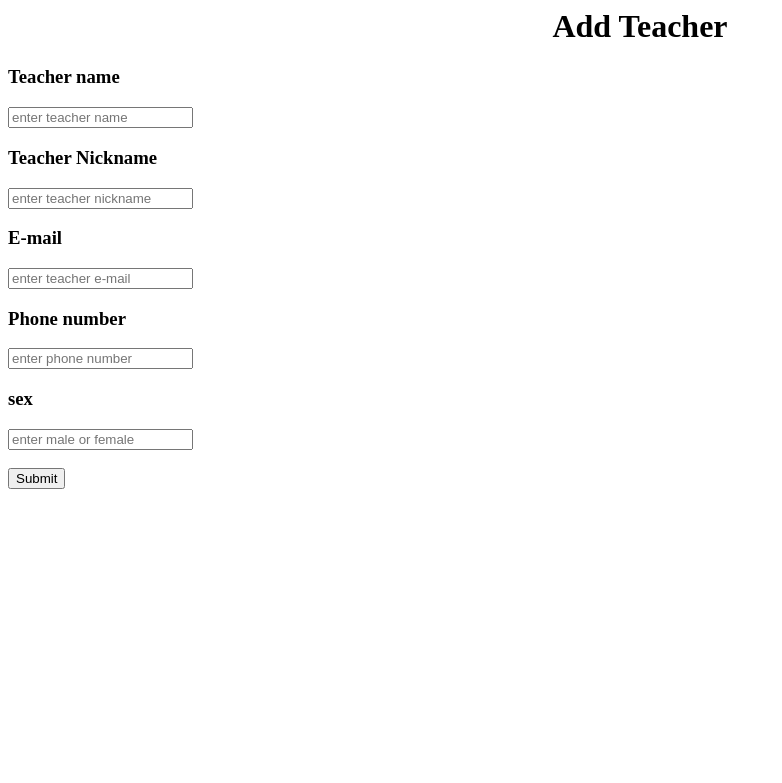
After one commit to thanedpon/DatabaseProject, a Django app: page /addTeacher/ in a window 1280 px wide. The commit adds this page. Shown: the top 783 px of the page, without its empty margins (0-782 px from the left). Run offline with Django 3.2, Linux system fonts and the light colour scheme.

Commit message:
Create Add Course and Teacher

```diff
--- a/Awasomwapp/urls.py
+++ b/Awasomwapp/urls.py
@@ -24,5 +24,8 @@ urlpatterns = [
     path('student/detail/<int:item_id>', views.detail_page_student),
     path('teacher/detail/<int:item_id>', views.detail_page_teacher),
     path('signin', views.sign_in),
-    path('addData/', views.addData)
+    path('addData/', views.addData),
+    path('addStudent/', views.addStudent),
+    path('addTeacher/', views.addTeacher),
+    path('addCourse/',views.addCourse),
 ]
--- /dev/null
+++ b/MusicSchool/Templates/addTeacher.html
@@ -0,0 +1,23 @@
+<html>
+    <head>
+        <title>Add Teacher</title>
+        <center><h1>Add Teacher</h1></center>
+    </head>
+    <body>
+         <form method="POST">
+                <h3>Teacher name</h3>
+                <input name="t_name" placeholder="enter teacher name">
+                <h3>Teacher Nickname</h3>
+                <input name="t_nickname" placeholder="enter teacher nickname">
+                <h3>E-mail</h3>
+                <input name="t_email" placeholder="enter teacher e-mail">
+                <h3>Phone number</h3>
+                <input name="t_pnum" placeholder="enter phone number">
+                <h3>sex</h3>
+                <input name="t_sex" placeholder="enter male or female">
+                <br>                    <br>
+                <input type="submit" name="enter">
+                {% csrf_token %}
+        </form>
+    </body>
+</html>
--- a/MusicSchool/views.py
+++ b/MusicSchool/views.py
@@ -51,6 +51,8 @@ def sign_in(request):
     return render(request, 'signin.html', context)
 
 def addData(request):
+        return render(request, 'addData.html')
+def addStudent(request):
         if request.method == 'POST':
                 add_student = Student(Sname=request.POST.get('s_name',''),
                 Snickname=request.POST.get('s_nickname',''),
@@ -59,4 +61,24 @@ def addData(request):
                 Ssex=request.POST.get('s_sex',''))
                 add_student.save()
                 return redirect('http://localhost:8000/')
-        return render(request, 'addData.html')
+        return render(request, 'addStudent.html')
+
+def addTeacher(request):
+        if request.method == 'POST':
+                add_teacher = Teacher(Tname=request.POST.get('s_name',''),
+                Tnickname=request.POST.get('t_nickname',''),
+                Temail=request.POST.get('t_email',''),
+                Ttel=request.POST.get('t_pnum',''),
+                Tsex=request.POST.get('t_sex',''))
+                add_teacher.save()
+                return redirect('http://localhost:8000/')
+        return render(request, 'addTeacher.html')
+
+def addCourse(request):
+        if request.method == 'POST':
+                add_course = Course(Cname=request.POST.get('c_name',''),
+                Hours=request.POST.get('h',''),
+                Price=request.POST.get('p',''))
+                add_course.save()
+                return redirect('http://localhost:8000/')
+        return render(request, 'addCourse.html')
```
Also changed, not shown: MusicSchool/Templates/addCourse.html (added, +20 -0 lines), MusicSchool/Templates/addData.html (+3 -17 lines), MusicSchool/Templates/addStudent.html (added, +23 -0 lines).
